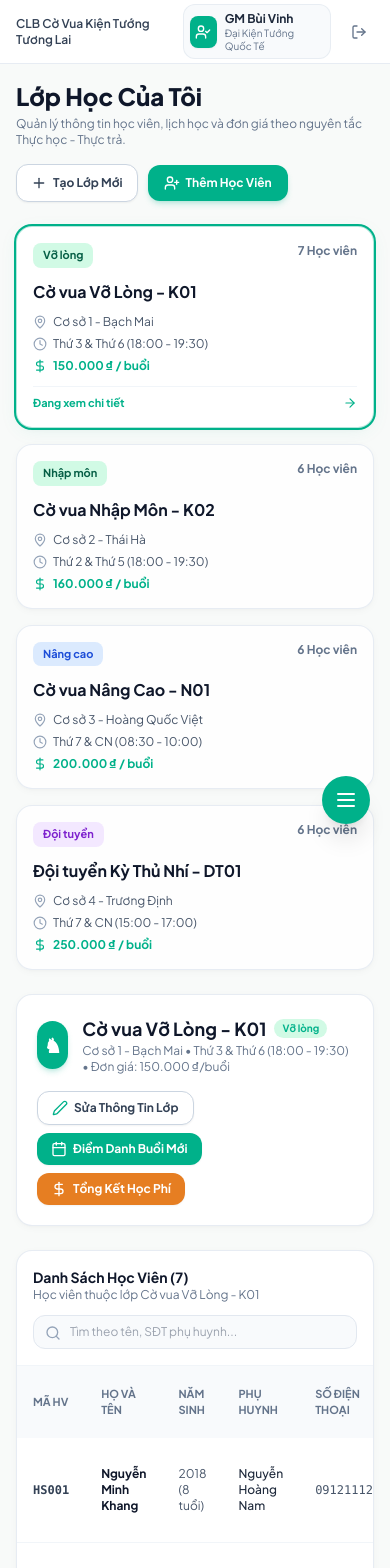
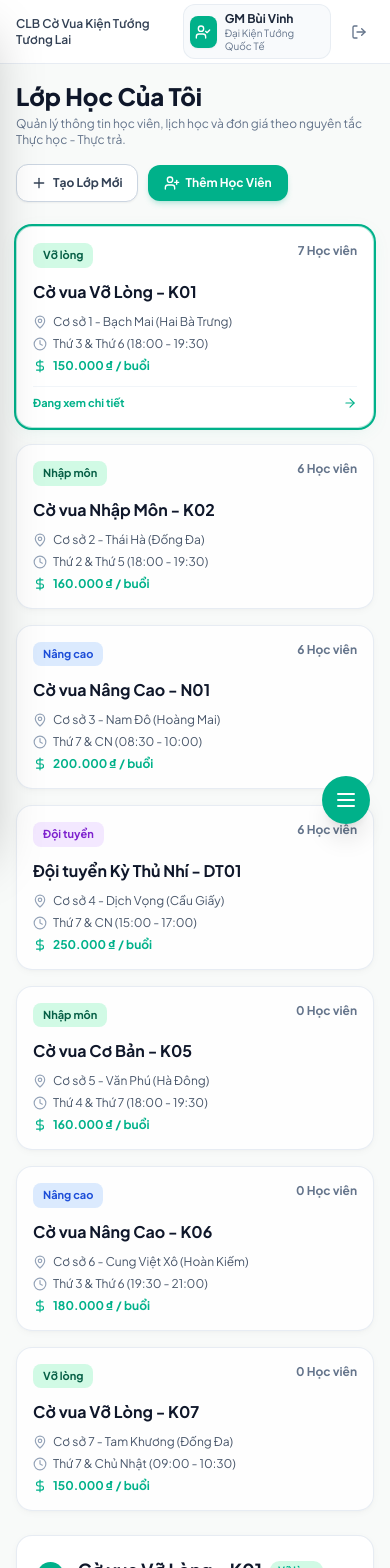
Before and after one commit to thtcode049/QuanlyKTTL, a Next.js app: page /coach/classes in a window 390 px wide. Shown: the top 1568 px of the page. Built offline with nearby package versions, Linux system fonts and the light colour scheme.

Commit message:
feat: chuyen thanh menu sang light theme, hien thi tron ven ten CLB, ho tro thu gon menu va bo sung day du 7 co so chuan kientuongtuonglai.com

```diff
--- a/src/app/admin/branches/page.tsx
+++ b/src/app/admin/branches/page.tsx
@@ -31,15 +31,17 @@ import {
 import { formatCurrencyVND } from "@/lib/vietqr";
 
 export default function AdminBranchesAndClassesPage() {
-  // Chuẩn hóa dữ liệu HLV ban đầu
-  useEffect(() => {
-    dataStore.normalizeCoachData();
-  }, []);
-
   const [branches, setBranches] = useState<BranchData[]>(dataStore.branches);
   const [classes, setClasses] = useState<ClassroomData[]>(dataStore.classes);
   const [selectedBranchId, setSelectedBranchId] = useState<string>("all"); // "all" hoặc id cơ sở
   const [searchTerm, setSearchTerm] = useState("");
+
+  // Chuẩn hóa dữ liệu HLV và 7 cơ sở ban đầu
+  useEffect(() => {
+    dataStore.normalizeCoachData();
+    setBranches([...dataStore.branches]);
+    setClasses([...dataStore.classes]);
+  }, []);
 
   // Modal Cơ sở
   const [isBranchModalOpen, setIsBranchModalOpen] = useState(false);
@@ -237,8 +239,8 @@ export default function AdminBranchesAndClassesPage() {
           </span>
         </div>
 
-        {/* Grid Chọn Cơ Sở */}
-        <div className="grid grid-cols-1 gap-3.5 sm:grid-cols-2 lg:grid-cols-5">
+        {/* Grid Chọn Cơ Sở: 8 thẻ (1 Tất cả + 7 cơ sở) phân bổ đều 4 cột */}
+        <div className="grid grid-cols-1 gap-3.5 sm:grid-cols-2 lg:grid-cols-4">
           {/* Card: Tất Cả Cơ Sở */}
           <div
             onClick={() => setSelectedBranchId("all")}
--- a/src/lib/data-store.ts
+++ b/src/lib/data-store.ts
@@ -100,12 +100,50 @@ export interface BankConfig {
   accountHolder: string;
 }
 
-// Khởi tạo cơ sở dữ liệu mẫu ban đầu
+// Khởi tạo cơ sở dữ liệu mẫu ban đầu theo đúng chuẩn web kientuongtuonglai.com
 export const initialBranches: BranchData[] = [
-  { id: "branch-1", name: "Cơ sở 1 - Bạch Mai", address: "187 Bạch Mai, Q. Hai Bà Trưng, Hà Nội", phone: "0988.123.456" },
-  { id: "branch-2", name: "Cơ sở 2 - Thái Hà", address: "45 Thái Hà, Q. Đống Đa, Hà Nội", phone: "0988.654.321" },
-  { id: "branch-3", name: "Cơ sở 3 - Hoàng Quốc Việt", address: "120 Hoàng Quốc Việt, Q. Cầu Giấy, Hà Nội", phone: "0977.888.999" },
-  { id: "branch-4", name: "Cơ sở 4 - Trương Định", address: "254 Trương Định, Q. Hoàng Mai, Hà Nội", phone: "0966.555.444" },
+  {
+    id: "branch-1",
+    name: "Cơ sở 1 - Bạch Mai (Hai Bà Trưng)",
+    address: "Số 257 Bạch Mai, Q. Hai Bà Trưng, Hà Nội (Trung tâm VHTT&TT Q. Hai Bà Trưng)",
+    phone: "0902.064.486",
+  },
+  {
+    id: "branch-2",
+    name: "Cơ sở 2 - Thái Hà (Đống Đa)",
+    address: "Số 111 ngõ 98 Thái Hà (hoặc 101B ngõ 111 Láng Hạ), Q. Đống Đa, Hà Nội",
+    phone: "0916.611.258",
+  },
+  {
+    id: "branch-3",
+    name: "Cơ sở 3 - Nam Đô (Hoàng Mai)",
+    address: "Tầng 2, Tòa CT2B KĐT Nam Đô, 609 Trương Định, Q. Hoàng Mai, Hà Nội",
+    phone: "0902.064.486",
+  },
+  {
+    id: "branch-4",
+    name: "Cơ sở 4 - Dịch Vọng (Cầu Giấy)",
+    address: "Số 49 Dịch Vọng, Q. Cầu Giấy, Hà Nội",
+    phone: "0916.611.258",
+  },
+  {
+    id: "branch-5",
+    name: "Cơ sở 5 - Văn Phú (Hà Đông)",
+    address: "Nhà Liền kề TT13-02, KĐT Văn Phú, Q. Hà Đông, Hà Nội",
+    phone: "0902.064.486",
+  },
+  {
+    id: "branch-6",
+    name: "Cơ sở 6 - Cung Việt Xô (Hoàn Kiếm)",
+    address: "Cung Văn hóa Hữu nghị Việt - Xô, 91 Trần Hưng Đạo, Q. Hoàn Kiếm, Hà Nội",
+    phone: "0916.611.258",
+  },
+  {
+    id: "branch-7",
+    name: "Cơ sở 7 - Tam Khương (Đống Đa)",
+    address: "Số 2 Tam Khương (phố Tôn Thất Tùng), P. Khương Thượng, Q. Đống Đa, Hà Nội",
+    phone: "0902.064.486",
+  },
 ];
 
 export const initialUsers: UserData[] = [
@@ -178,6 +216,36 @@ export const initialClasses: ClassroomData[] = [
     feePerSession: 250000,
     schedule: "Thứ 7 & CN (15:00 - 17:00)",
     branchId: "branch-4",
+    coachId: "user-coach-1",
+    isActive: true,
+  },
+  {
+    id: "class-5",
+    name: "Cờ vua Cơ Bản - K05",
+    level: "Nhập môn",
+    feePerSession: 160000,
+    schedule: "Thứ 4 & Thứ 7 (18:00 - 19:30)",
+    branchId: "branch-5",
+    coachId: "user-coach-1",
+    isActive: true,
+  },
+  {
+    id: "class-6",
+    name: "Cờ vua Nâng Cao - K06",
+    level: "Nâng cao",
+    feePerSession: 180000,
+    schedule: "Thứ 3 & Thứ 6 (19:30 - 21:00)",
+    branchId: "branch-6",
+    coachId: "user-coach-2",
+    isActive: true,
+  },
+  {
+    id: "class-7",
+    name: "Cờ vua Vỡ Lòng - K07",
+    level: "Vỡ lòng",
+    feePerSession: 150000,
+    schedule: "Thứ 7 & Chủ Nhật (09:00 - 10:30)",
+    branchId: "branch-7",
     coachId: "user-coach-1",
     isActive: true,
   },
@@ -495,7 +563,7 @@ class InMemoryDataStore {
     this.recalculateAllInvoices(10, 2026);
   }
 
-  // Chuẩn hóa dữ liệu HLV mẫu
+  // Chuẩn hóa dữ liệu HLV mẫu và danh sách cơ sở
   public normalizeCoachData() {
     for (const u of this.users) {
       if (u.id === "user-coach-2" || (u.name && u.name.includes("Hùng"))) {
@@ -506,6 +574,25 @@ class InMemoryDataStore {
         u.name = u.name.replace(/ĐKT/g, "GM");
       }
     }
+
+    // Đồng bộ đầy đủ 7 cơ sở theo chuẩn kientuongtuonglai.com
+    initialBranches.forEach((ib) => {
+      const existing = this.branches.find((b) => b.id === ib.id);
+      if (existing) {
+        existing.name = ib.name;
+        existing.address = ib.address;
+        existing.phone = ib.phone;
+      } else {
+        this.branches.push(ib);
+      }
+    });
+
+    // Đồng bộ các lớp học mẫu cho các cơ sở mới
+    initialClasses.forEach((ic) => {
+      if (!this.classes.some((c) => c.id === ic.id)) {
+        this.classes.push(ic);
+      }
+    });
   }
 
   // Cập nhật thông tin toàn diện của Huấn luyện viên
```
Also changed, not shown: prisma/seed.ts (+37 -13 lines), src/components/common/Sidebar.tsx (+121 -38 lines).
